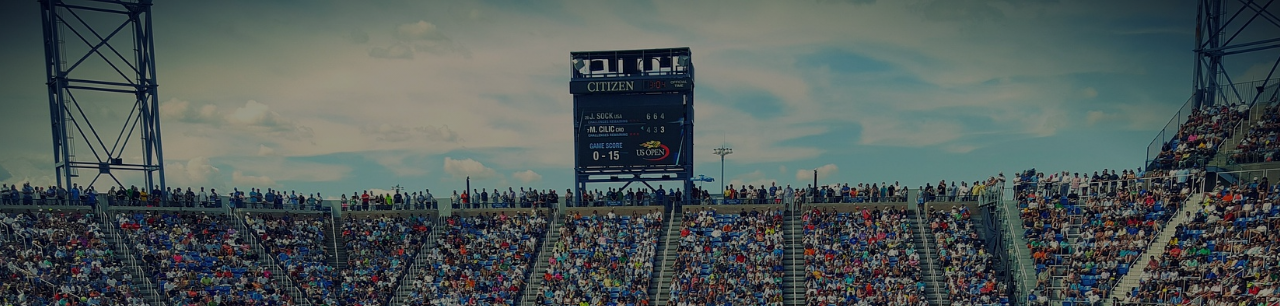
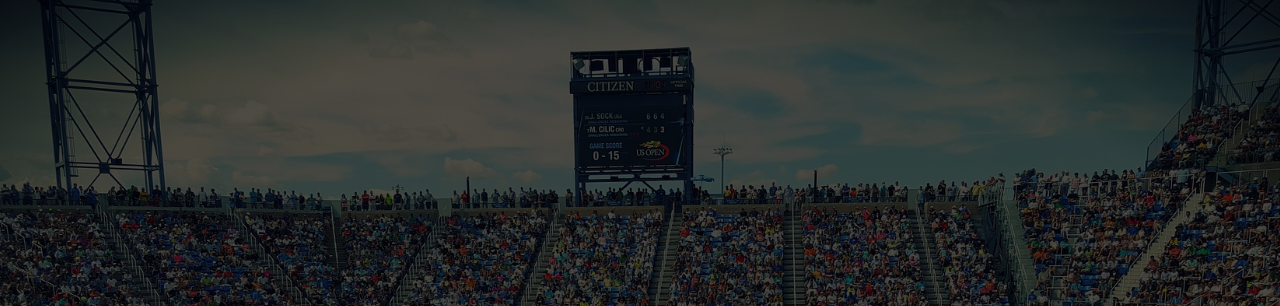
Before and after one commit to Outreach360-Inc/games, a plain HTML site: page english-tennis.html in a window 1280 px wide. Shown: the top 306 px of the page. Drawn offline with Linux system fonts and the light colour scheme.

Commit message:
Update english-tennis.html

```diff
--- a/english-tennis.html
+++ b/english-tennis.html
@@ -13,7 +13,7 @@
       justify-content: center;
       height: 100vh;
       margin: 0;
-      background: linear-gradient(rgba(0, 0, 0, 0.4), rgba(0, 0, 0, 0.4)),
+      background: linear-gradient(rgba(0, 0, 0, 0.7), rgba(0, 0, 0, 0.7)),
         url('https://github.com/Outreach360-Inc/games/blob/main/athletes-1866487_1920.jpg?raw=true') no-repeat center center / cover;
       color: white;
       text-align: center;
```
